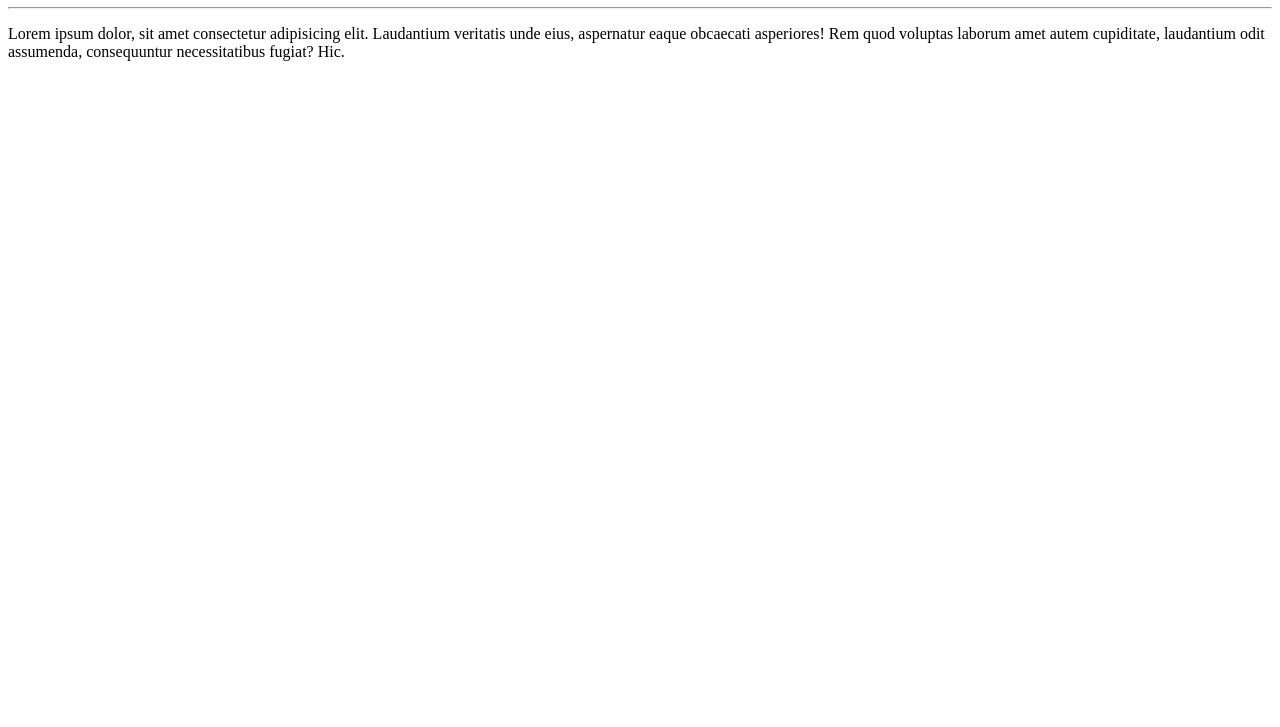
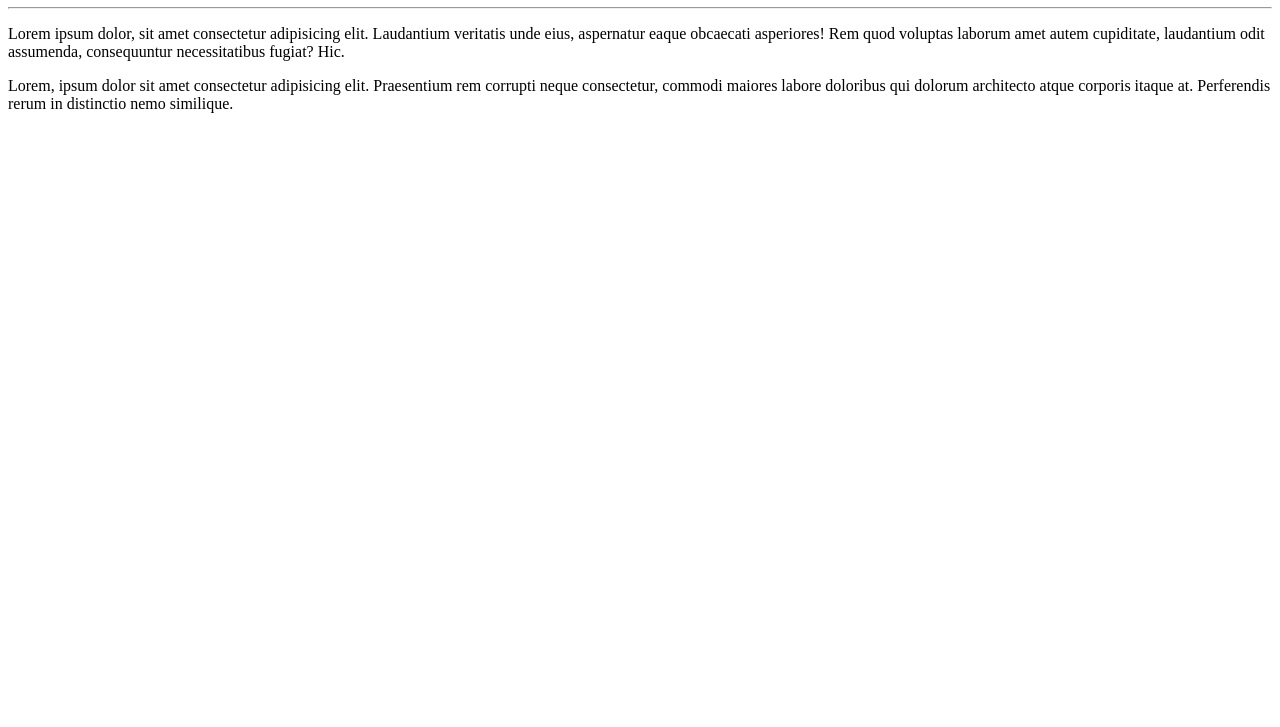
Before and after one commit to alayn777/OlaMundo, a plain HTML site: page siteex/index.html in a window 1280 px wide. Shown: the part 73-800 px from the top of the page. Drawn offline with Linux system fonts and the light colour scheme.

Commit message:
adicionei mais um lorem

```diff
--- a/siteex/index.html
+++ b/siteex/index.html
@@ -11,5 +11,8 @@
     <p>
         Lorem ipsum dolor, sit amet consectetur adipisicing elit. Laudantium veritatis unde eius, aspernatur eaque obcaecati asperiores! Rem quod voluptas laborum amet autem cupiditate, laudantium odit assumenda, consequuntur necessitatibus fugiat? Hic.
     </p>
+    <p>
+     Lorem, ipsum dolor sit amet consectetur adipisicing elit. Praesentium rem corrupti neque consectetur, commodi maiores labore doloribus qui dolorum architecto atque corporis itaque at. Perferendis rerum in distinctio nemo similique.
+    </p>
 </body>
 </html>
```
